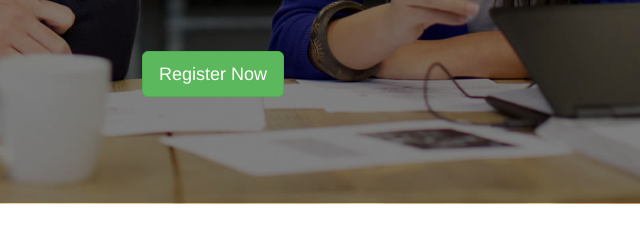
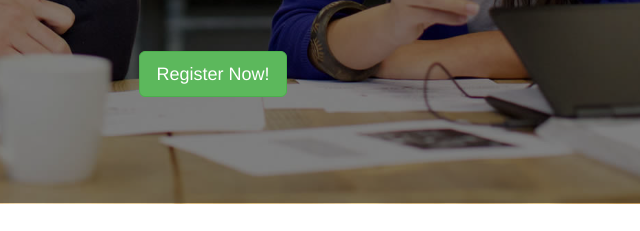
Before and after one commit to 123Pickles/nextbpo-front-end, a plain HTML site: page index.html in a window 1280 px wide. Shown: the part 466-697 px from the top of the page, 427-1067 px from the left. Drawn offline with nearby package versions, Linux system fonts and the light colour scheme.

Commit message:
added padamdaam.

```diff
--- a/index.html
+++ b/index.html
@@ -78,7 +78,7 @@
                <h1>WE <emp class="tagline-emp">BUILD</emp> GREAT TEAMS</h1>
                <p id="tagline-description">The Best Outsourcing Service Provider  </p>
                <p><a class="btn btn-success btn-lg" id="btn-register" href="#" role="button">
-             <span> Register Now </span></a></p>
+             <span> Register Now! </span></a></p>
              </div>
          </div>
       </div>
```
